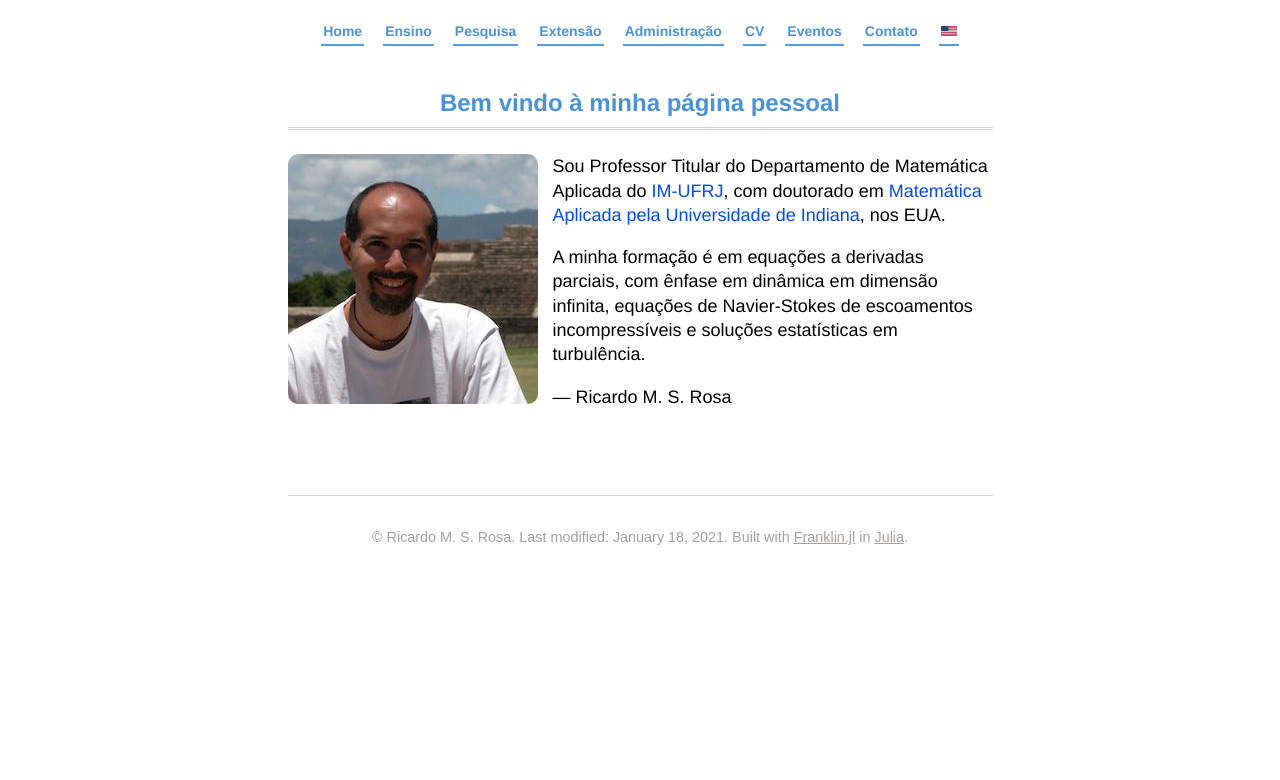
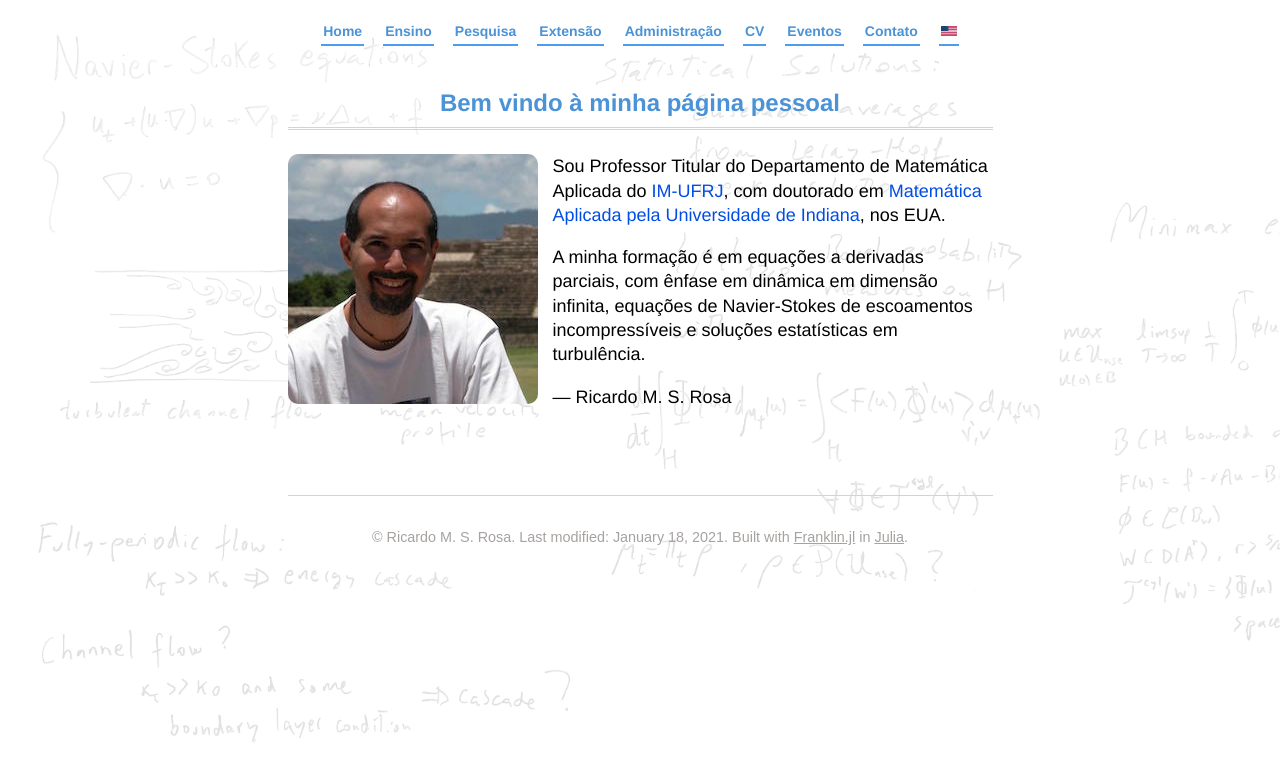
Before and after one commit to rmsrosa/rmsrosa.github.io, a plain HTML site: page index.html in a window 1280 px wide. Drawn offline with Linux system fonts and the light colour scheme.

Commit message:
fix site background

```diff
--- a/css/franklin.css
+++ b/css/franklin.css
@@ -15,7 +15,7 @@
 
 
 body {
-    background-image: url("/pages/img/whiteboard_nse_2.png");
+    background-image: url("/assets/img/whiteboard_nse_2.png");
     background-attachment: fixed;
     background-size: cover;
     -webkit-background-size: cover;
```
